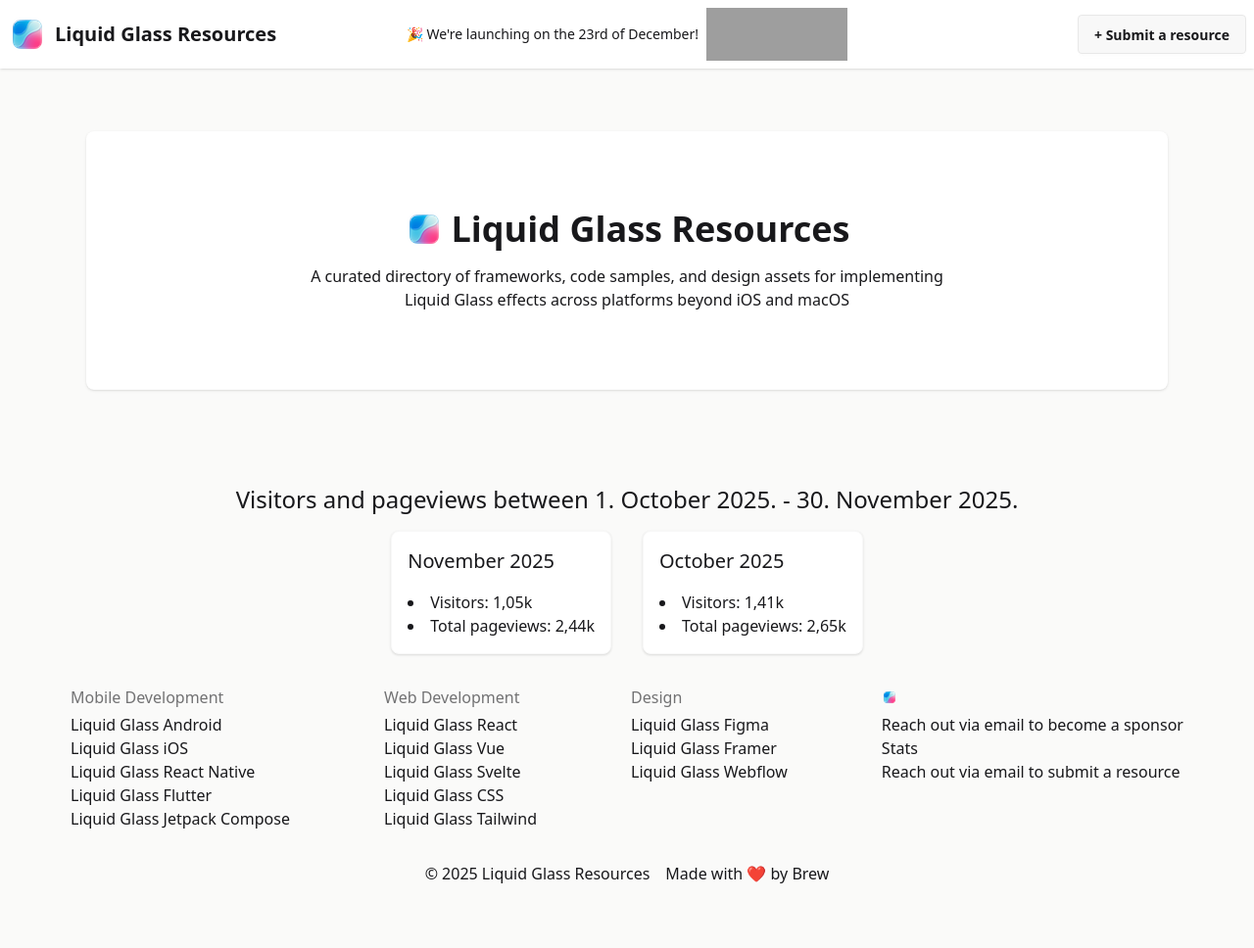
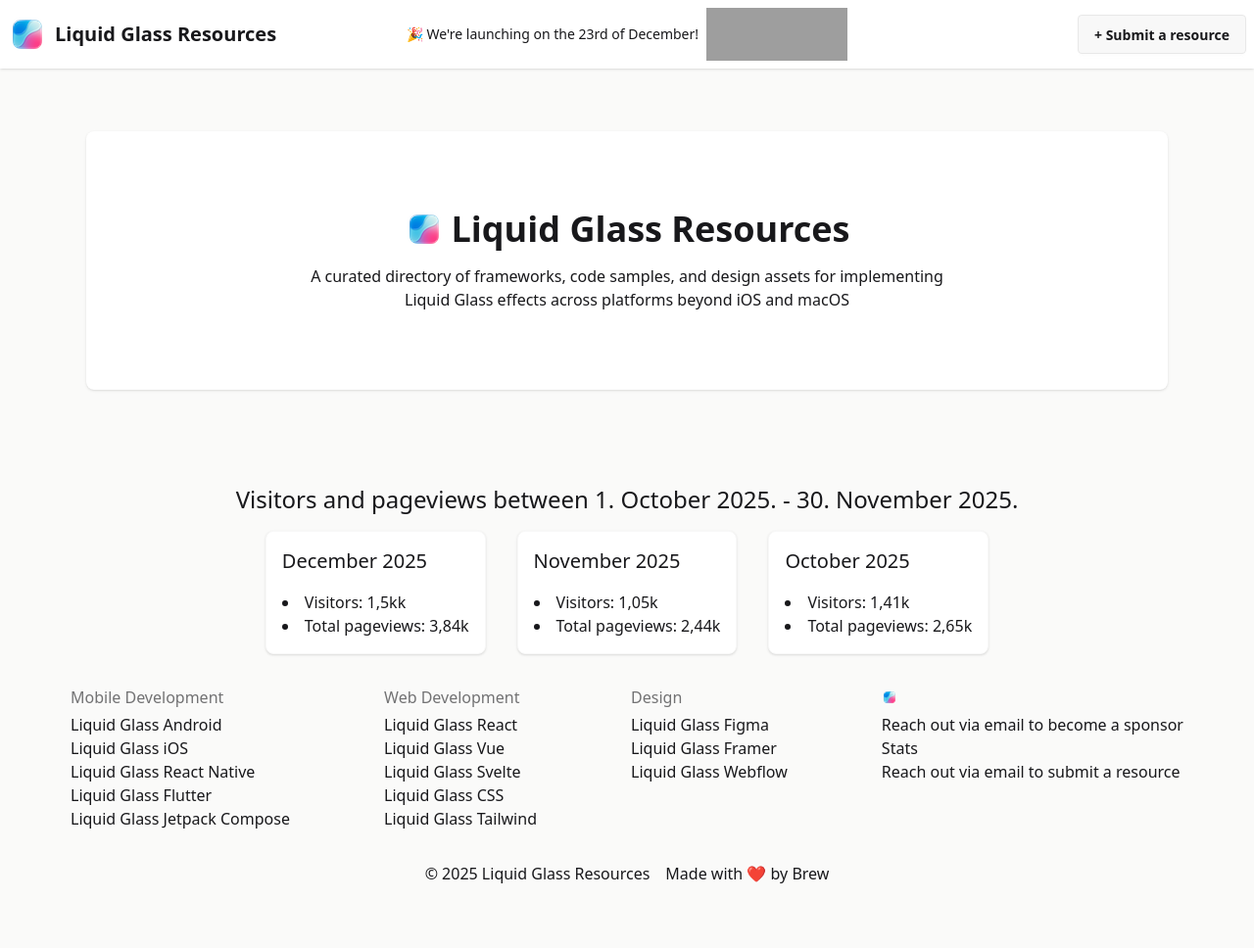
Before and after one commit to BrewDotDev/liquid-glass-resources, a Jekyll site: the page built from advertise.md, in a window 1280 px wide. Shown: the whole page at 98% size. Built offline with Jekyll 4.4.1, drawn with Linux system fonts in a browser that asks for light colours; grey boxes are pictures that could not be loaded.

Commit message:
update visitor stats

```diff
--- a/advertise.md
+++ b/advertise.md
@@ -5,6 +5,13 @@
 <div class="flex flex-col items-center">
     <h2 class="text-2xl font-black font-medium pt-12 pb-4">Visitors and pageviews between 1. October 2025. - 30. November 2025.</h2>
     <div class="flex flex-row gap-8 justify-center">
+        <div class="flex flex-col card shadow-sm card-border bg-white p-4 gap-4">
+            <h3 class="text-xl font-black font-normal">December 2025</h3>
+            <ul class="list-disc list-inside">
+                <li>Visitors: 1,5kk</li>
+                <li>Total pageviews: 3,84k</li>
+            </ul>
+        </div>
         <div class="flex flex-col card shadow-sm card-border bg-white p-4 gap-4">
             <h3 class="text-xl font-black font-normal">November 2025</h3>
             <ul class="list-disc list-inside">
```
